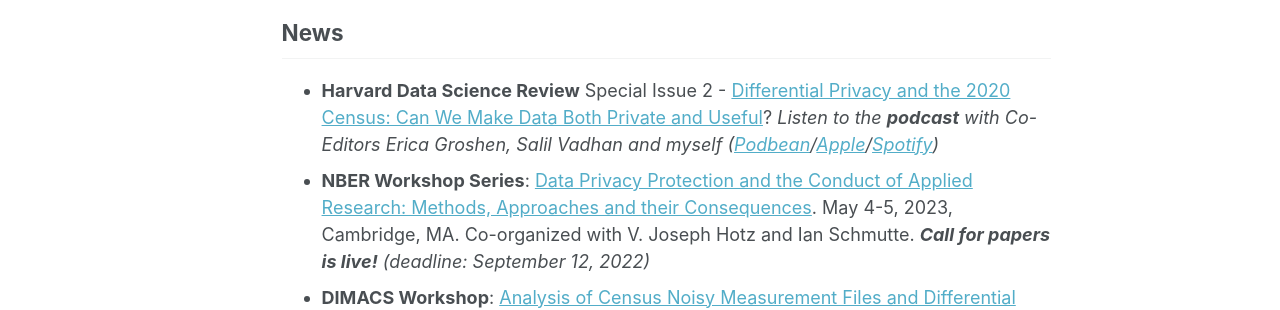
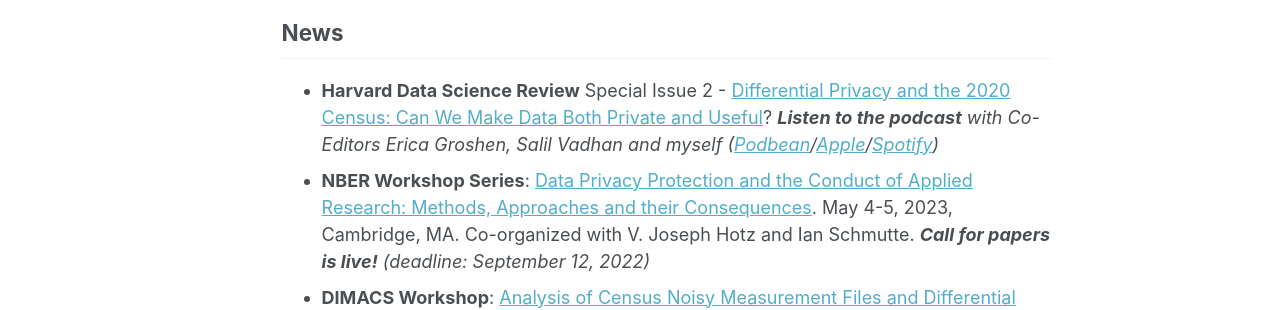
Before and after one commit to RuobinGong/RuobinGong.github.io, a Jekyll site: the page built from _pages/home.md, in a window 1280 px wide and 1176 px high. Shown: the part 451-761 px from the top of the window. Built offline with Jekyll 4.4.1, drawn with Linux system fonts in a browser that asks for light colours; some web fonts are replaced.

```diff
--- a/_pages/home.md
+++ b/_pages/home.md
@@ -16,7 +16,7 @@ I'm an Assistant Professor of Statistics at [Rutgers University](https://www.sta
 
 ## News
 
-* **Harvard Data Science Review** Special Issue 2 - [Differential Privacy and the 2020 Census: Can We Make Data Both Private and Useful](https://hdsr.mitpress.mit.edu/specialissue2)?  _Listen to the **podcast** with Co-Editors Erica Groshen, Salil Vadhan and myself ([Podbean](https://hdsr.podbean.com/e/differential-privacy-for-the-2020-us-census-can-we-make-data-both-private-and-useful-part-1/)/[Apple](https://podcasts.apple.com/us/podcast/differential-privacy-for-the-2020-u-s-census-can-we/id1558728983?i=1000571597321)/[Spotify](https://open.spotify.com/episode/4A9ahGLv5r58LJX8Alxg19))_
+* **Harvard Data Science Review** Special Issue 2 - [Differential Privacy and the 2020 Census: Can We Make Data Both Private and Useful](https://hdsr.mitpress.mit.edu/specialissue2)?  _**Listen to the podcast** with Co-Editors Erica Groshen, Salil Vadhan and myself ([Podbean](https://hdsr.podbean.com/e/differential-privacy-for-the-2020-us-census-can-we-make-data-both-private-and-useful-part-1/)/[Apple](https://podcasts.apple.com/us/podcast/differential-privacy-for-the-2020-u-s-census-can-we/id1558728983?i=1000571597321)/[Spotify](https://open.spotify.com/episode/4A9ahGLv5r58LJX8Alxg19))_
 * **NBER Workshop Series**: [Data Privacy Protection and the Conduct of Applied Research: Methods, Approaches and their Consequences](https://www.nber.org/data-privacy-protection-and-conduct-applied-research-methods-approaches-and-their-consequences). May 4-5, 2023, Cambridge, MA. Co-organized with V. Joseph Hotz and Ian Schmutte. _**Call for papers is live!** (deadline: September 12, 2022)_
 * **DIMACS Workshop**: [Analysis of Census Noisy Measurement Files and Differential Privacy](http://dimacs.rutgers.edu/events/details?eID=2038). April 28-29, 2022, New Brunswick, NJ. Co-organized with Cynthia Dwork, Weijie Su, and Linjun Zhang. _**Videos are now available!** (watch on [YouTube](https://www.youtube.com/playlist?list=PLKVCRT3MRed733-w2Lo2yvCAkac9zdIVj))_
 * **My SIPTA Seminar**: [Imprecise Probabilities in Modern Data Science: Challenges and Opportunities](https://sipta.org/events/sipta-seminars/) (watch on [YouTube](https://www.youtube.com/watch?v=rNVWyG-0XgA))
```
